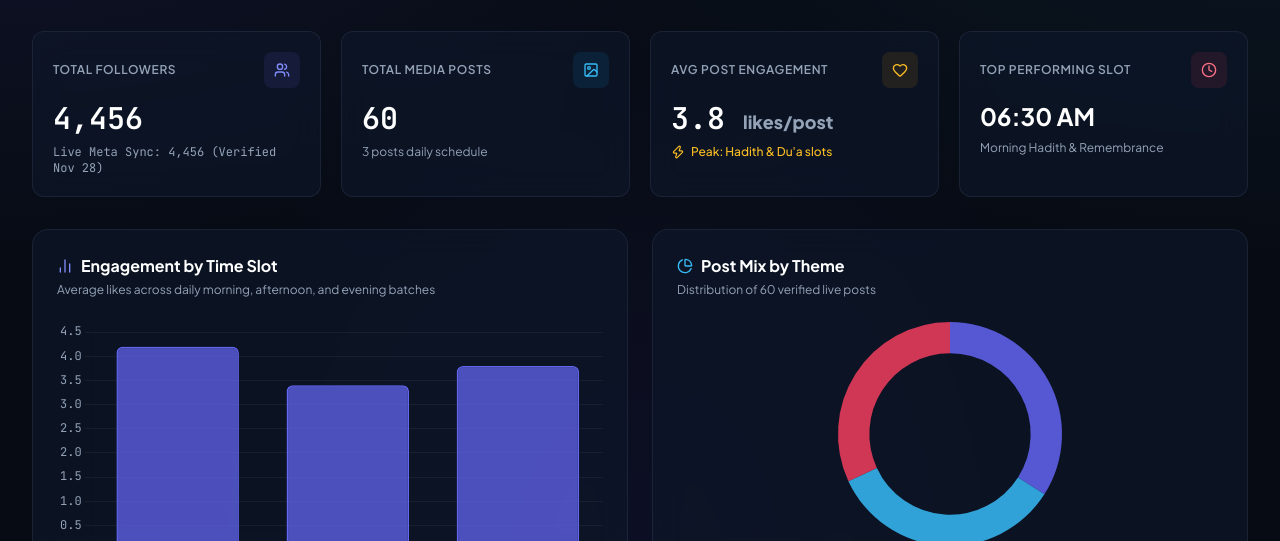
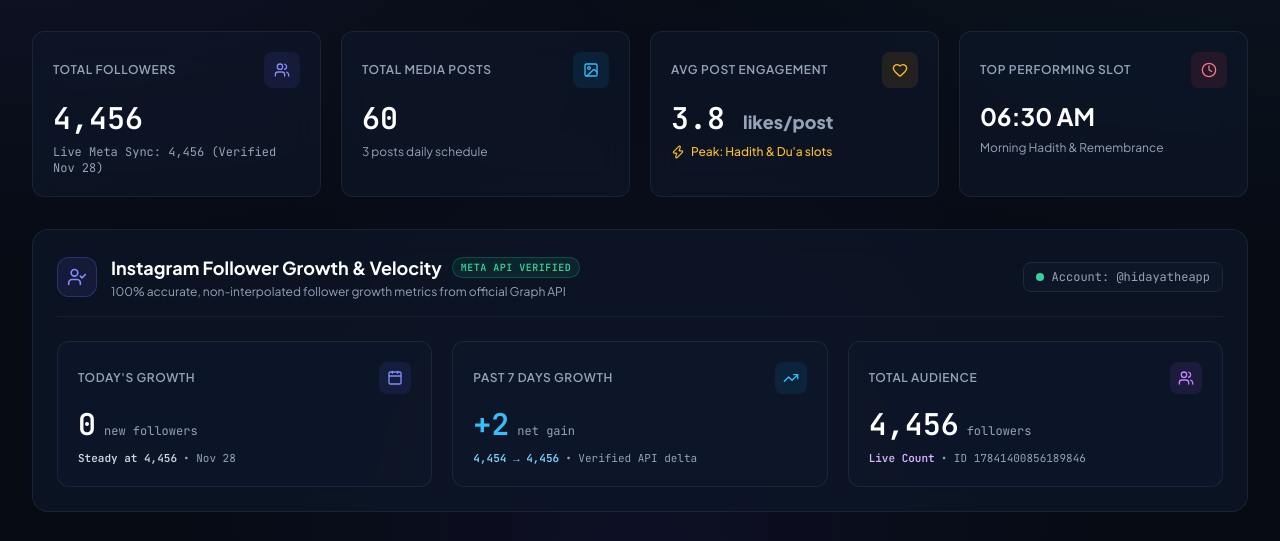
Before and after one commit to syedbabarshahpk/hidaya-growth-dashboard, a plain HTML site: page index.html in a window 1280 px wide. Shown: the part 248-789 px from the top of the page. Drawn offline with nearby package versions, Linux system fonts and the light colour scheme.

Commit message:
feat(dashboard): add dedicated verified Instagram Follower Growth & Velocity section

```diff
--- a/index.html
+++ b/index.html
@@ -184,6 +184,85 @@
                     <div class="text-2xl font-bold text-white mt-3">06:30 AM</div>
                     <div class="flex items-center space-x-1.5 text-xs text-slate-400 mt-2">
                         <span>Morning Hadith & Remembrance</span>
+                    </div>
+                </div>
+            </div>
+
+            <!-- DEDICATED VERIFIED FOLLOWER GROWTH SECTION -->
+            <div class="glass-panel rounded-2xl p-6 border border-slate-800/80 space-y-6">
+                <div class="flex flex-col sm:flex-row sm:items-center justify-between gap-4 pb-4 border-b border-slate-800/60">
+                    <div class="flex items-center space-x-3.5">
+                        <div class="w-10 h-10 rounded-xl bg-indigo-500/10 border border-indigo-500/30 flex items-center justify-center text-indigo-400">
+                            <i data-lucide="user-check" class="w-5 h-5"></i>
+                        </div>
+                        <div>
+                            <div class="flex items-center space-x-2.5">
+                                <h3 class="text-lg font-bold text-white">Instagram Follower Growth & Velocity</h3>
+                                <span class="px-2 py-0.5 text-[10px] font-bold bg-emerald-500/10 text-emerald-400 border border-emerald-500/30 rounded-full font-mono uppercase tracking-wider">Meta API Verified</span>
+                            </div>
+                            <p class="text-xs text-slate-400 mt-0.5">100% accurate, non-interpolated follower growth metrics from official Graph API</p>
+                        </div>
+                    </div>
+                    <div class="flex items-center space-x-2 text-xs font-mono text-slate-400 bg-slate-900/80 px-3 py-1.5 rounded-lg border border-slate-800">
+                        <span class="w-2 h-2 rounded-full bg-emerald-400"></span>
+                        <span>Account: @hidayatheapp</span>
+                    </div>
+                </div>
+
+                <!-- 3 Follower Growth Metric Cards -->
+                <div class="grid grid-cols-1 sm:grid-cols-3 gap-5">
+                    <!-- Today's Growth -->
+                    <div class="bg-slate-900/70 rounded-xl p-5 border border-slate-800/90 relative overflow-hidden">
+                        <div class="flex items-center justify-between">
+                            <span class="text-xs font-semibold uppercase tracking-wider text-slate-400">Today's Growth</span>
+                            <div class="w-8 h-8 rounded-lg bg-indigo-500/10 flex items-center justify-center text-indigo-400">
+                                <i data-lucide="calendar" class="w-4 h-4"></i>
+                            </div>
+                        </div>
+                        <div class="flex items-baseline space-x-2 mt-3">
+                            <div class="text-3xl font-extrabold text-white font-mono">0</div>
+                            <span class="text-xs text-slate-400 font-mono">new followers</span>
+                        </div>
+                        <div class="text-[11px] text-slate-400 mt-2 font-mono flex items-center space-x-1.5">
+                            <span class="text-slate-300 font-semibold">Steady at 4,456</span>
+                            <span>• Nov 28</span>
+                        </div>
+                    </div>
+
+                    <!-- Last Week's Growth -->
+                    <div class="bg-slate-900/70 rounded-xl p-5 border border-slate-800/90 relative overflow-hidden">
+                        <div class="flex items-center justify-between">
+                            <span class="text-xs font-semibold uppercase tracking-wider text-slate-400">Past 7 Days Growth</span>
+                            <div class="w-8 h-8 rounded-lg bg-sky-500/10 flex items-center justify-center text-sky-400">
+                                <i data-lucide="trending-up" class="w-4 h-4"></i>
+                            </div>
+                        </div>
+                        <div class="flex items-baseline space-x-2 mt-3">
+                            <div class="text-3xl font-extrabold text-sky-400 font-mono">+2</div>
+                            <span class="text-xs text-slate-400 font-mono">net gain</span>
+                        </div>
+                        <div class="text-[11px] text-slate-400 mt-2 font-mono flex items-center space-x-1.5">
+                            <span class="text-sky-300 font-semibold">4,454 → 4,456</span>
+                            <span>• Verified API delta</span>
+                        </div>
+                    </div>
+
+                    <!-- Total Audience -->
+                    <div class="bg-slate-900/70 rounded-xl p-5 border border-slate-800/90 relative overflow-hidden">
+                        <div class="flex items-center justify-between">
+                            <span class="text-xs font-semibold uppercase tracking-wider text-slate-400">Total Audience</span>
+                            <div class="w-8 h-8 rounded-lg bg-purple-500/10 flex items-center justify-center text-purple-400">
+                                <i data-lucide="users" class="w-4 h-4"></i>
+                            </div>
+                        </div>
+                        <div class="flex items-baseline space-x-2 mt-3">
+                            <div class="text-3xl font-extrabold text-white font-mono">4,456</div>
+                            <span class="text-xs text-slate-400 font-mono">followers</span>
+                        </div>
+                        <div class="text-[11px] text-slate-400 mt-2 font-mono flex items-center space-x-1.5">
+                            <span class="text-purple-300 font-semibold">Live Count</span>
+                            <span>• ID 17841400856189846</span>
+                        </div>
                     </div>
                 </div>
             </div>
```
